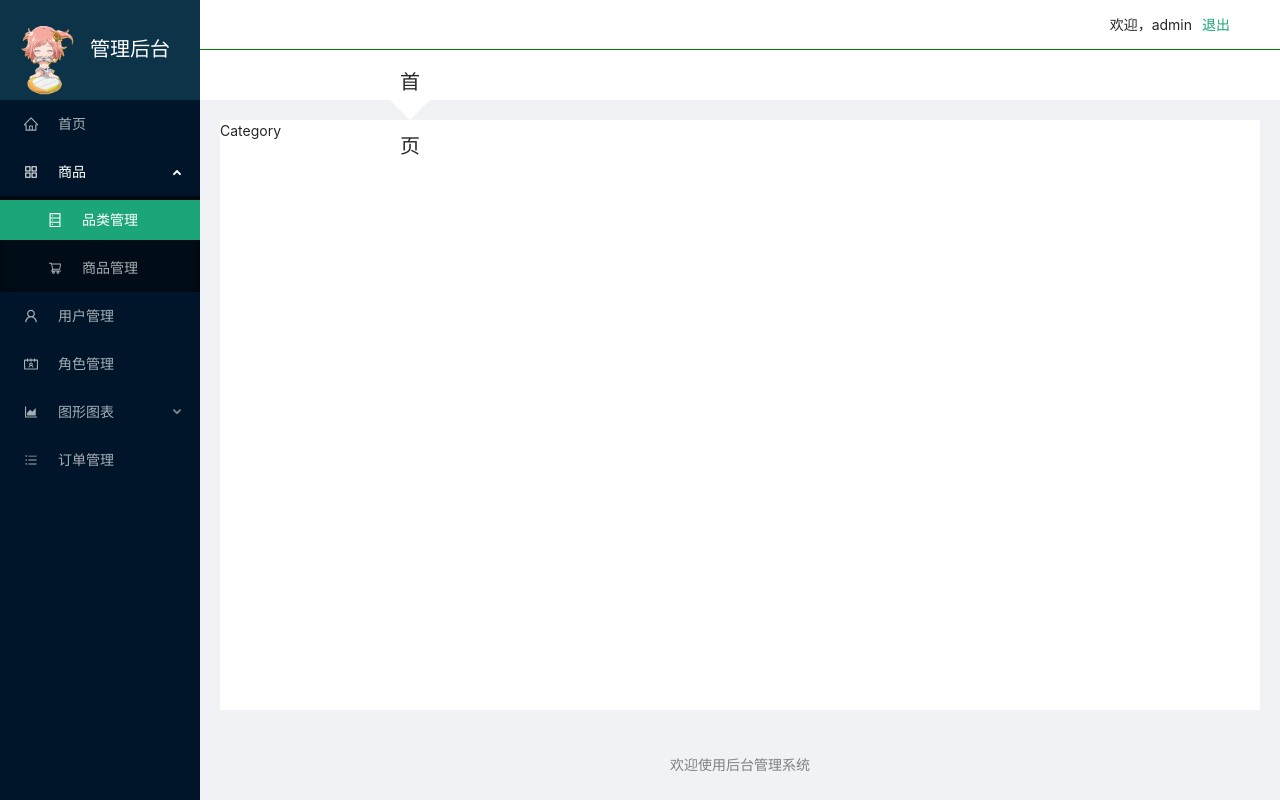
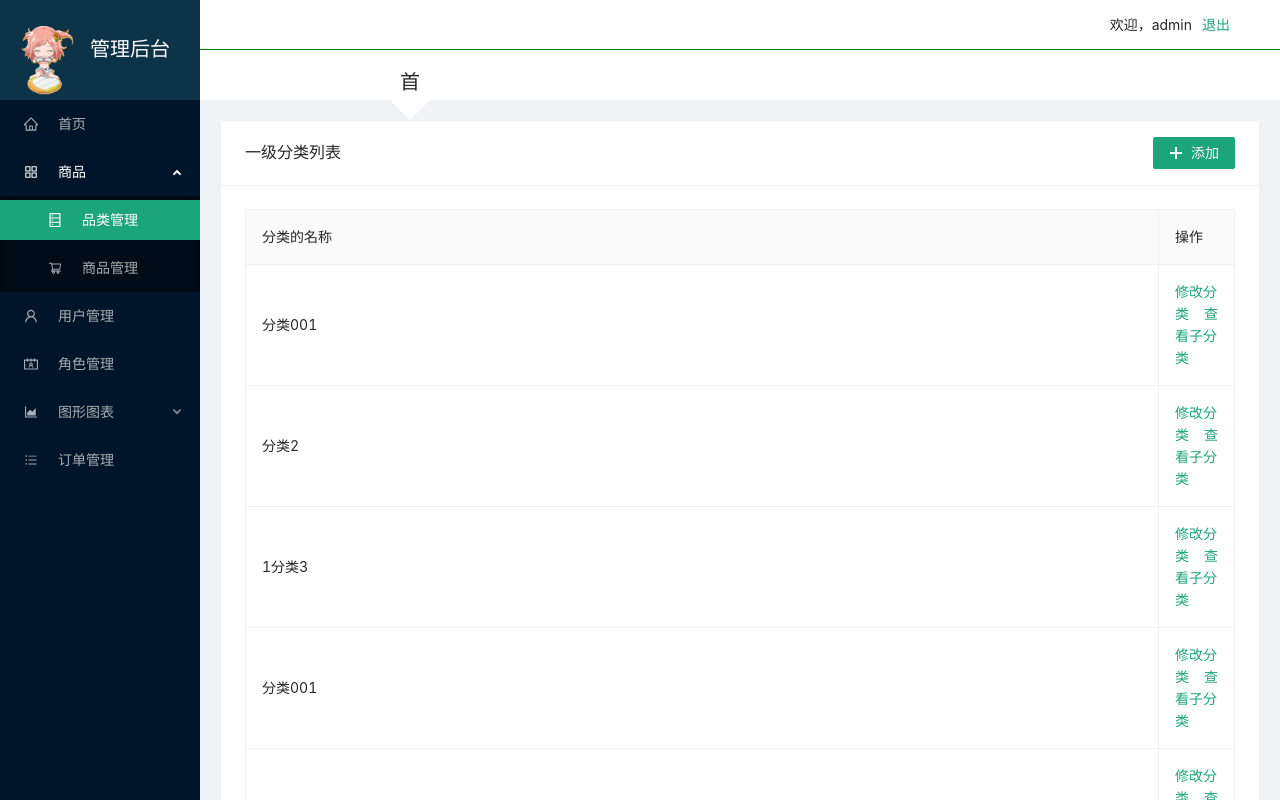
Before and after one commit to AnonymousFatOtaku/testBackend, a React (Create React App) app: page /category in a window 1280 px wide. Built offline with nearby package versions, Linux system fonts and the light colour scheme.

Commit message:
品类管理页面

```diff
--- a/src/pages/category/category.jsx
+++ b/src/pages/category/category.jsx
@@ -1,12 +1,145 @@
 // 品类管理路由
 import React, {Component} from "react";
+import {Card, Button, Table, Modal, Input, Select} from 'antd';
+import {PlusOutlined} from '@ant-design/icons';
+import './category.less';
 
 export default class Category extends Component {
+
+  state = {
+    visible: 0, // 对话框标识，0不可见，1添加分类可见，2更新分类可见
+  };
+
+  addCategory = () => {
+    this.setState({
+      visible: 1,
+    });
+  };
+
+  changeCategory = () => {
+    this.setState({
+      visible: 2,
+    });
+  };
+
+  handleOk = e => {
+    console.log(e);
+    this.setState({
+      visible: false,
+    });
+  };
+
+  handleCancel = e => {
+    console.log(e);
+    this.setState({
+      visible: 0,
+    });
+  };
+
   render() {
+    // 顶部左侧标题
+    const title = '一级分类列表'
+    // 顶部右侧按钮
+    const extra = (
+      <Button type='primary' icon={<PlusOutlined/>} onClick={this.addCategory}>添加</Button>
+    )
+    const {Option} = Select;
+
+    function handleChange(value) {
+      console.log(`selected ${value}`);
+    }
+
+    const columns = [
+      {
+        title: '分类的名称',
+        className: 'column-name',
+        dataIndex: 'name',
+        width: 1200,
+      },
+      {
+        title: '操作',
+        dataIndex: '',
+        render: text => (
+          <span>
+            <a onClick={this.changeCategory}>修改分类&nbsp;&nbsp;&nbsp;&nbsp;</a>
+            <a>查看子分类</a>
+          </span>
+        ),
+      },
+    ];
+
+    const data = [
+      {
+        "parentId": "0",
+        "_id": "5c2ed631f352726338607046",
+        "name": "分类001",
+        "__v": 0
+      },
+      {
+        "parentId": "0",
+        "_id": "5c2ed647f352726338607047",
+        "name": "分类2",
+        "__v": 0
+      },
+      {
+        "parentId": "0",
+        "_id": "5c2ed64cf352726338607048",
+        "name": "1分类3",
+        "__v": 0
+      },
+      {
+        "parentId": "0",
+        "_id": "5c2ed631f35272633860704",
+        "name": "分类001",
+        "__v": 0
+      },
+      {
+        "parentId": "0",
+        "_id": "5c2ed647f3527263386070",
+        "name": "分类2",
+        "__v": 0
+      },
+      {
+        "parentId": "0",
+        "_id": "5c2ed631f352726338607",
+        "name": "分类001",
+        "__v": 0
+      },
+      {
+        "parentId": "0",
+        "_id": "5c2ed647f35272633860",
+        "name": "分类2",
+        "__v": 0
+      },
+      {
+        "parentId": "0",
+        "_id": "5c2ed64cf3527263386",
+        "name": "1分类3",
+        "__v": 0
+      },
+      {
+        "parentId": "0",
+        "_id": "5c2ed631f352726338",
+        "name": "分类001",
+        "__v": 0
+      },
+    ];
+
     return (
-      <div>
-        Category
-      </div>
+      <Card title={title} extra={extra}>
+        <Table columns={columns} dataSource={data} bordered rowKey='_id'/>
+        <Modal title="添加分类" visible={this.state.visible === 1} onOk={this.handleOk} onCancel={this.handleCancel}>
+          <Select defaultValue="lucy" style={{width: 472, marginBottom: 20}} onChange={handleChange}>
+            <Option value="jack">Jack</Option>
+            <Option value="lucy">Lucy</Option>
+            <Option value="Yiminghe">yiminghe</Option>
+          </Select>
+          <Input placeholder="请输入分类名称"/>
+        </Modal>
+        <Modal title="更新分类" visible={this.state.visible === 2} onOk={this.handleOk} onCancel={this.handleCancel}>
+          <Input placeholder="一级分类名"/>
+        </Modal>
+      </Card>
     )
   }
 }
```
Also changed, not shown: src/pages/category/category.less (added).
